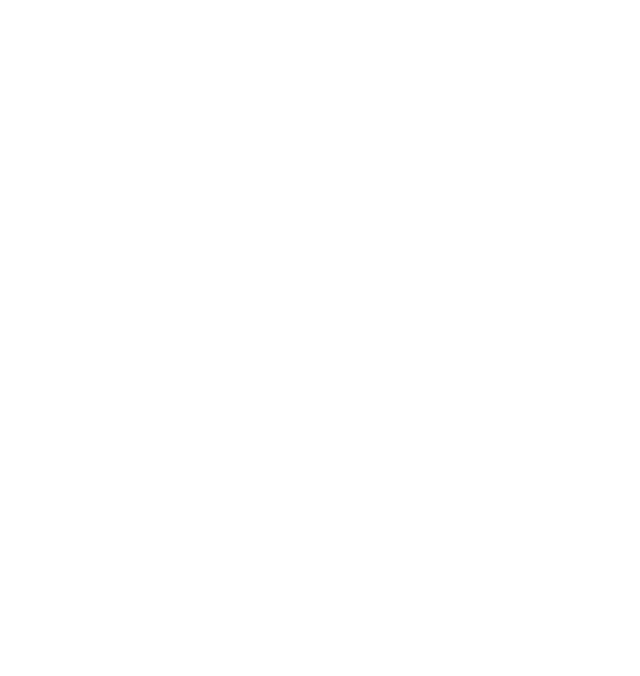
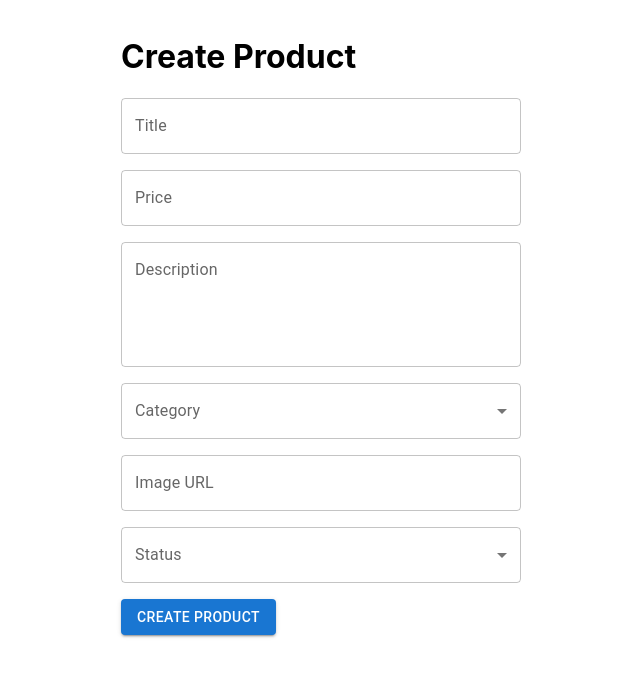
Before and after one commit to Hamna-Akh/Marketplace, a React (Create React App) app in the folder marketplace/: page /create-product in a window 1280 px wide. Before the commit this address had no page. Shown: the top 676 px of the page, without its empty margins (319-959 px from the left). Built offline with nearby package versions, Linux system fonts and the light colour scheme.

Commit message:
create a product progress, missing sellerID

```diff
--- a/marketplace/package.json
+++ b/marketplace/package.json
@@ -3,6 +3,9 @@
   "version": "0.1.0",
   "private": true,
   "dependencies": {
+    "@emotion/react": "^11.11.4",
+    "@emotion/styled": "^11.11.5",
+    "@mui/material": "^5.15.15",
     "@testing-library/jest-dom": "^5.17.0",
     "@testing-library/react": "^13.4.0",
     "@testing-library/user-event": "^13.5.0",
--- a/marketplace/src/App.js
+++ b/marketplace/src/App.js
@@ -2,6 +2,7 @@
 import './App.css';
 import DisplayAllProducts from "./Products/DisplayAllProducts";
 import DisplayProduct from "./Products/DisplayProduct";
+import CreateProduct from "./Products/CreateProduct";
 import CreateUser from "./User/CreateUser";
 import Login from "./User/Login";
 import { BrowserRouter as Router, Route, Routes } from 'react-router-dom';
@@ -14,6 +15,7 @@
             <Route exact path="/users" element={<CreateUser />} />
             <Route path="/products" element={<DisplayAllProducts />} /> {/* Use element prop instead of component */}
             <Route path="/product/:id" element={<DisplayProduct />} /> {/* Use element prop instead of component */}
+            <Route path="/create-product" element={<CreateProduct />} />
             </Routes>
      </Router>
   );
--- /dev/null
+++ b/marketplace/src/Products/CreateProduct.jsx
@@ -0,0 +1,143 @@
+// CreateProduct.js
+
+import React, { useState } from 'react';
+import { TextField, Button, FormControl, InputLabel, Select, MenuItem, Box, Grid, Snackbar  } from '@mui/material';
+import axios from 'axios';
+
+function CreateProduct() {
+  const [formData, setFormData] = useState({
+    title: '',
+    price: '',
+    description: '',
+    category: '',
+    image: '',
+    status: ''
+  });
+
+  const [successMessage, setSuccessMessage] = useState('');
+  const [openSnackbar, setOpenSnackbar] = useState(false);
+
+  const handleChange = (e) => {
+    setFormData({ ...formData, [e.target.name]: e.target.value });
+  };
+
+  const handleSubmit = async (e) => {
+    e.preventDefault();
+    try {
+      await axios.post('http://localhost:8080/products', formData); // Assuming your backend is running on localhost:8080
+          setFormData({
+            title: '',
+            price: '',
+            description: '',
+            category: '',
+            image: '',
+            status: ''
+          });
+          setSuccessMessage('Product created successfully!');
+          setOpenSnackbar(true);
+      // Optionally, redirect to the products list page or show a success message
+    } catch (error) {
+      console.error('Error creating product:', error);
+      // Handle error (e.g., display an error message to the user)
+    }
+  };
+
+  const handleCloseSnackbar = () => {
+    setOpenSnackbar(false);
+  };
+
+  return (
+    <Box sx={{ maxWidth: 400, margin: 'auto', padding: 2 }}>
+      <h1>Create Product</h1>
+      <form onSubmit={handleSubmit}>
+        <Grid container spacing={2}>
+          <Grid item xs={12}>
+            <TextField
+              label="Title"
+              variant="outlined"
+              name="title"
+              value={formData.title}
+              onChange={handleChange}
+              fullWidth
+            />
+          </Grid>
+          <Grid item xs={12}>
+            <TextField
+              label="Price"
+              variant="outlined"
+              name="price"
+              type="number"
+              value={formData.price}
+              onChange={handleChange}
+              fullWidth
+            />
+          </Grid>
+          <Grid item xs={12}>
+            <TextField
+              label="Description"
+              variant="outlined"
+              name="description"
+              multiline
+              rows={4}
+              value={formData.description}
+              onChange={handleChange}
+              fullWidth
+            />
+          </Grid>
+          <Grid item xs={12}>
+            <FormControl variant="outlined" fullWidth>
+              <InputLabel>Category</InputLabel>
+              <Select
+                name="category"
+                value={formData.category}
+                onChange={handleChange}
+                label="Category"
+              >
+                <MenuItem value="CLOTHES">CLOTHES</MenuItem>
+                <MenuItem value="ELECTRONICS">ELECTRONICS</MenuItem>
+                <MenuItem value="FURNITURE">FURNITURE</MenuItem>
+                <MenuItem value="BEAUTY">BEAUTY</MenuItem>
+                <MenuItem value="ENTERTAINMENT">ENTERTAINMENT</MenuItem>
+              </Select>
+            </FormControl>
+          </Grid>
+          <Grid item xs={12}>
+            <TextField
+              label="Image URL"
+              variant="outlined"
+              name="image"
+              value={formData.image}
+              onChange={handleChange}
+              fullWidth
+            />
+          </Grid>
+          <Grid item xs={12}>
+            <FormControl variant="outlined" fullWidth>
+              <InputLabel>Status</InputLabel>
+              <Select
+                name="status"
+                value={formData.status}
+                onChange={handleChange}
+                label="Status"
+              >
+                <MenuItem value="ACTIVE">Active</MenuItem>
+              </Select>
+            </FormControl>
+          </Grid>
+          <Grid item xs={12}>
+            <Button type="submit" variant="contained" color="primary">Create Product</Button>
+          </Grid>
+        </Grid>
+      </form>
+      <Snackbar
+              open={openSnackbar}
+              autoHideDuration={6000}
+              onClose={handleCloseSnackbar}
+              message={successMessage}
+              anchorOrigin={{ vertical: 'bottom', horizontal: 'left' }}
+            />
+    </Box>
+  );
+}
+
+export default CreateProduct;
```
Also changed, not shown: 1 other file (tests, documents, lock files or other folders).
